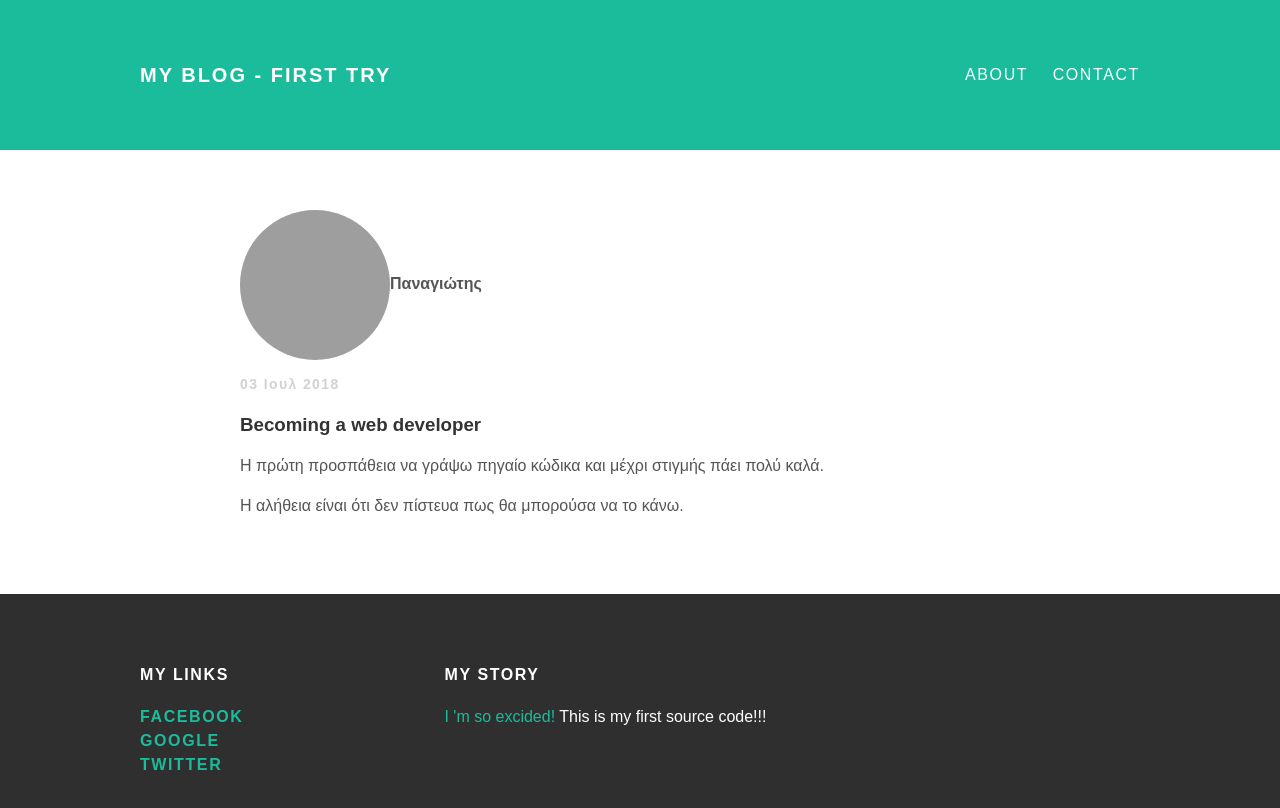
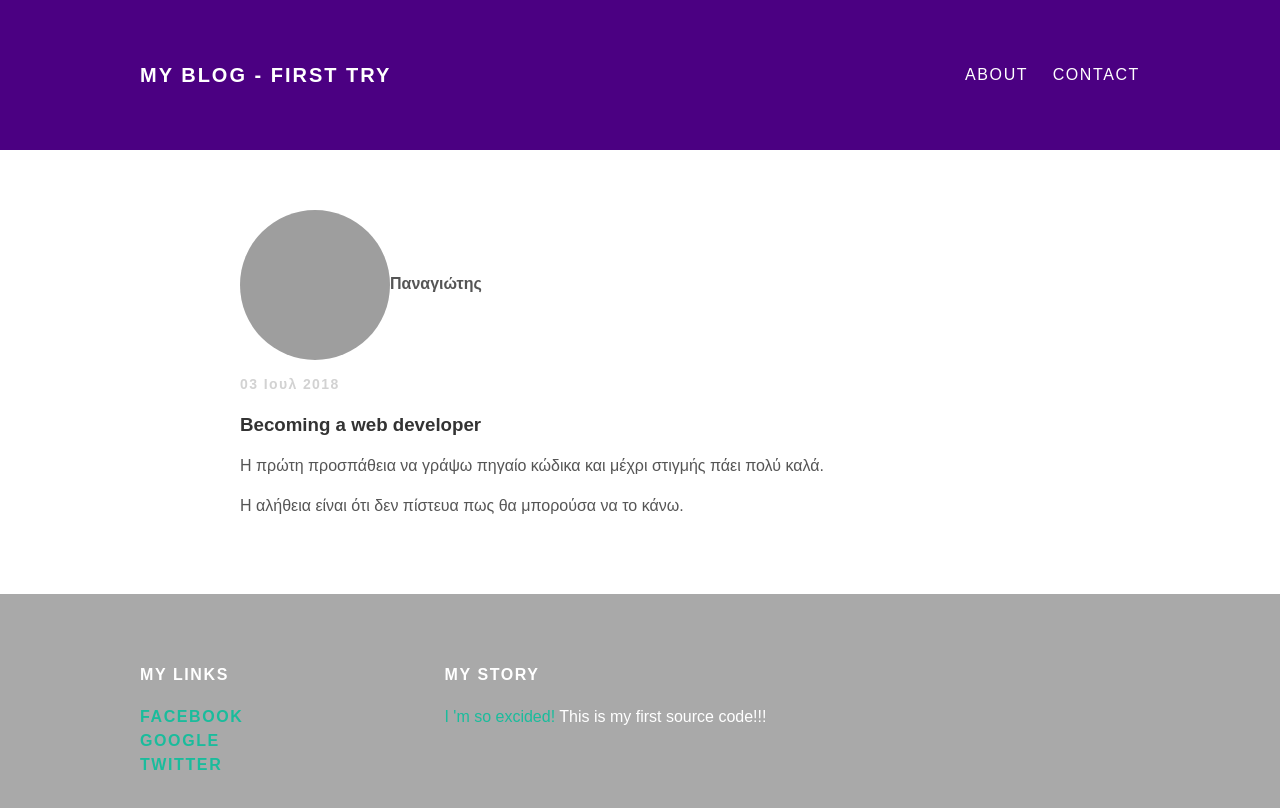
Before and after one commit to PanosTambi/panostambi.github.io, a plain HTML site: page index.html in a window 1280 px wide. Drawn offline with Linux system fonts and the light colour scheme; grey boxes are pictures that could not be loaded.

Commit message:
Update styles.css

```diff
--- a/styles.css
+++ b/styles.css
@@ -1,12 +1,12 @@
 body {color: #555; margin: 0; font-family: 'Montserrat', sans-serif;}
-#header {background-color: #1abc9c; height: 150px; line-height: 150px;}
+#header {background-color: #4B0082; height: 150px; line-height: 150px;}
 #header a {color: white; text-decoration: none; text-transform: uppercase; letter-spacing: 0.1em;}
 #header a:hover {color: #222;}
 #header-title {display: block; float: left; font-size: 20px; font-weight: bold;}
 #header-nav {display: block; float: right; margin-top: 0;}
 #header-nav li {display: inline; padding-left: 20px;}
 .container {max-width: 1000px; margin: 0 auto;}
-#footer {background-color: #2f2f2f; padding: 50px 0;}
+#footer {background-color: #a9a9a9; padding: 50px 0;}
 .column {min-width: 300px; display: inline-block; vertical-align: top;}
 #footer h4 {color: white; text-transform: uppercase; letter-spacing: 0.1em;}
 #footer p {color: white;}
```
